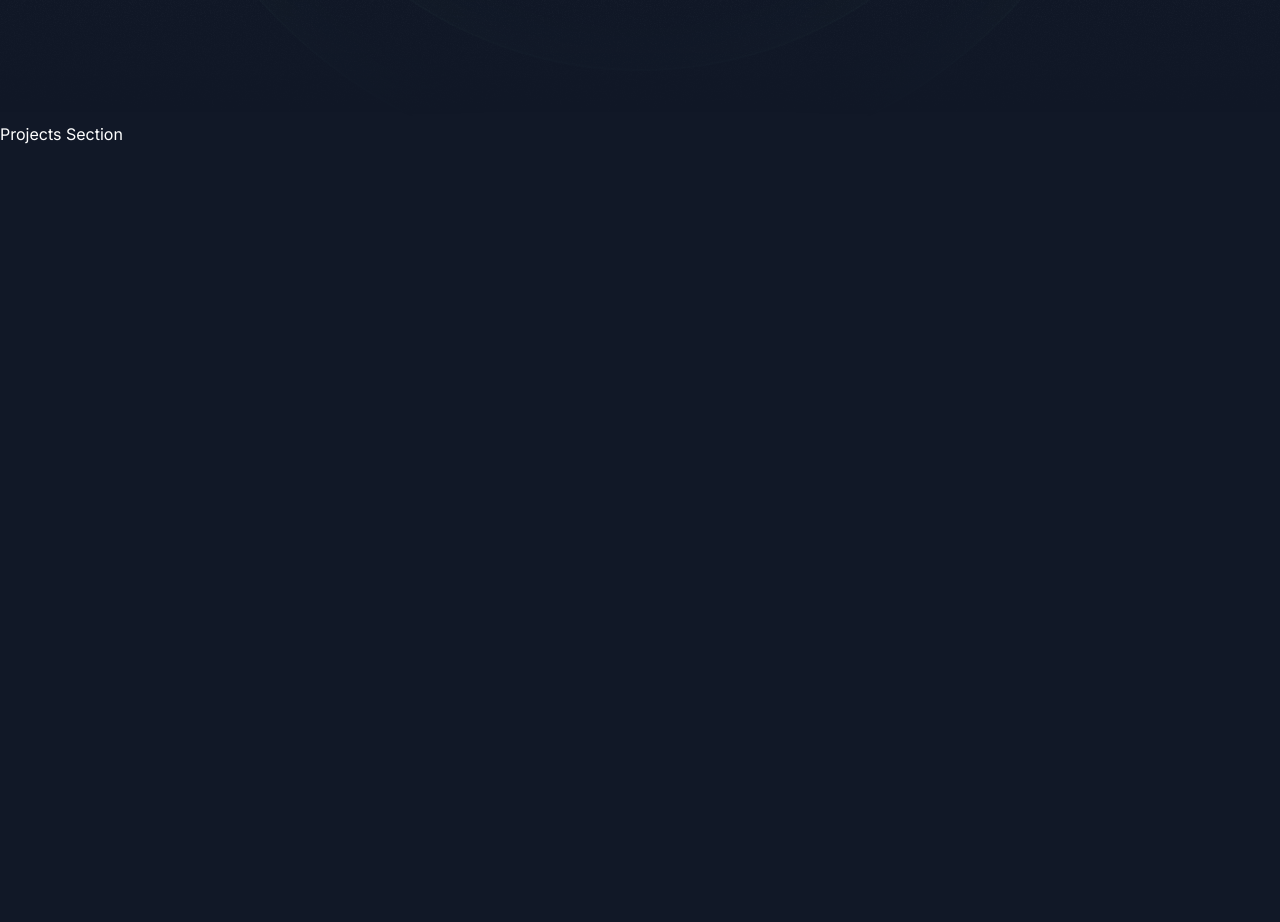
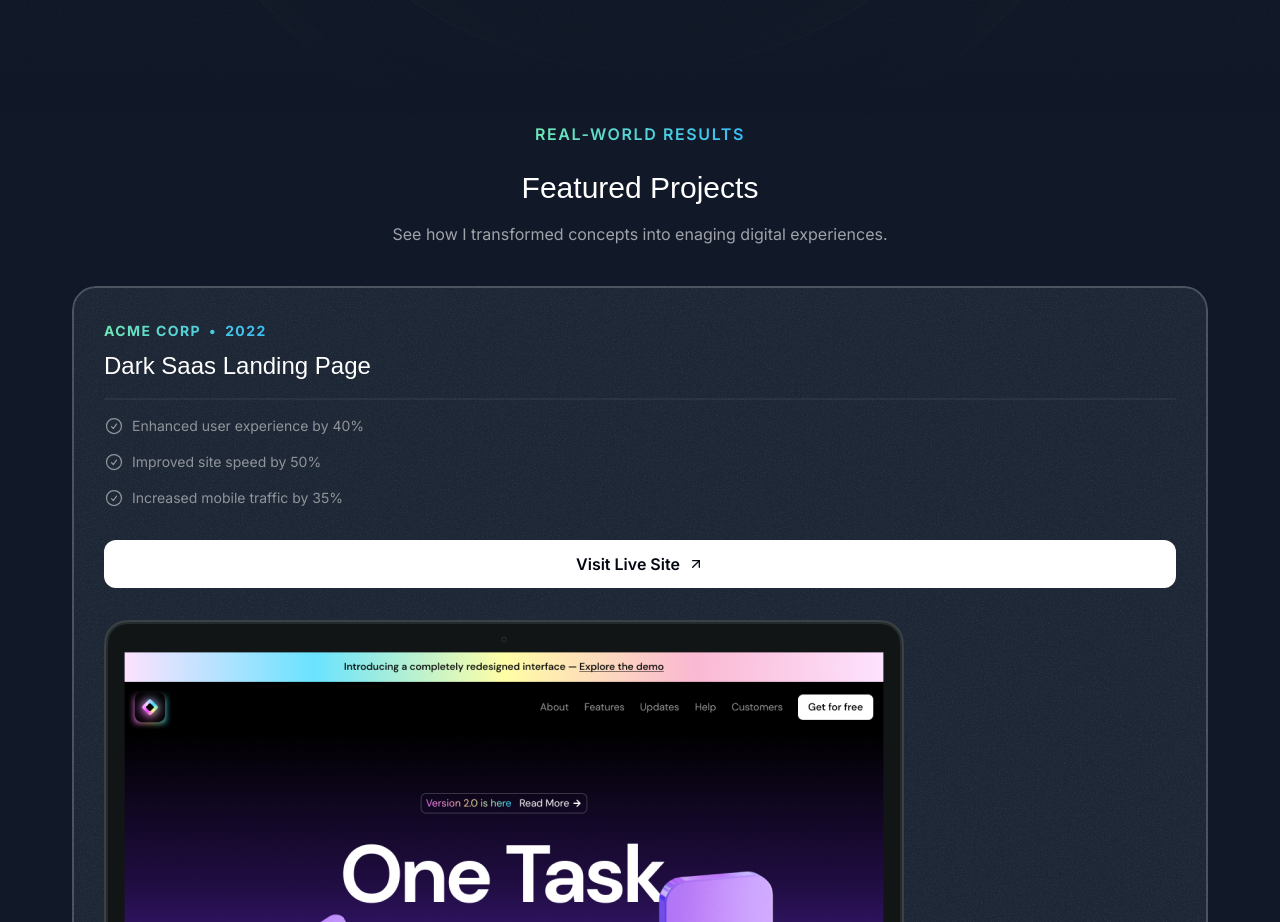
Before and after one commit to tommywa-a/Portfolio-site, a Next.js app: page / in a window 1280 px wide. Shown: the part 800-1722 px from the top of the page. Before the commit the page ends 979 px from the top, so only its background shows below. Built offline with nearby package versions, Linux system fonts and the light colour scheme; a web font is replaced by a local one.

Commit message:
Finished with Projects section for mobile view

```diff
--- a/src/sections/Projects.tsx
+++ b/src/sections/Projects.tsx
@@ -1,46 +1,106 @@
-import darkSaasLandingPage from "@/assets/images/dark-saas-landing-page.png";
-import lightSaasLandingPage from "@/assets/images/light-saas-landing-page.png";
-import aiStartupLandingPage from "@/assets/images/ai-startup-landing-page.png";
+import darkSaasLandingPage from '@/assets/images/dark-saas-landing-page.png'
+import lightSaasLandingPage from '@/assets/images/light-saas-landing-page.png'
+import aiStartupLandingPage from '@/assets/images/ai-startup-landing-page.png'
+import Image from 'next/image'
+import CheckCircleIcon from '@/assets/icons/check-circle.svg'
+import ArrowUpRightIcon from '@/assets/icons/arrow-up-right.svg'
+import grainImage from '@/assets/images/grain.jpg'
 
 const portfolioProjects = [
 	{
-    company: "Acme Corp",
-    year: "2022",
-    title: "Dark Saas Landing Page",
+		company: 'Acme Corp',
+		year: '2022',
+		title: 'Dark Saas Landing Page',
 		results: [
-      { title: "Enhanced user experience by 40%" },
-      { title: "Improved site speed by 50%" },
-      { title: "Increased mobile traffic by 35%" },
+			{ title: 'Enhanced user experience by 40%' },
+			{ title: 'Improved site speed by 50%' },
+			{ title: 'Increased mobile traffic by 35%' },
 		],
-    link: "https://youtu.be/4k7IdSLxh6w",
+		link: 'https://youtu.be/4k7IdSLxh6w',
 		image: darkSaasLandingPage,
 	},
 	{
-    company: "Innovative Co",
-    year: "2021",
-    title: "Light Saas Landing Page",
+		company: 'Innovative Co',
+		year: '2021',
+		title: 'Light Saas Landing Page',
 		results: [
-      { title: "Boosted sales by 20%" },
-      { title: "Expanded customer reach by 35%" },
-      { title: "Increased brand awareness by 15%" },
+			{ title: 'Boosted sales by 20%' },
+			{ title: 'Expanded customer reach by 35%' },
+			{ title: 'Increased brand awareness by 15%' },
 		],
-    link: "https://youtu.be/7hi5zwO75yc",
+		link: 'https://youtu.be/7hi5zwO75yc',
 		image: lightSaasLandingPage,
 	},
 	{
-    company: "Quantum Dynamics",
-    year: "2023",
-    title: "AI Startup Landing Page",
+		company: 'Quantum Dynamics',
+		year: '2023',
+		title: 'AI Startup Landing Page',
 		results: [
-      { title: "Enhanced user experience by 40%" },
-      { title: "Improved site speed by 50%" },
-      { title: "Increased mobile traffic by 35%" },
+			{ title: 'Enhanced user experience by 40%' },
+			{ title: 'Improved site speed by 50%' },
+			{ title: 'Increased mobile traffic by 35%' },
 		],
-    link: "https://youtu.be/Z7I5uSRHMHg",
+		link: 'https://youtu.be/Z7I5uSRHMHg',
 		image: aiStartupLandingPage,
 	},
-];
+]
 
 export const ProjectsSection = () => {
-  return <div>Projects Section</div>;
-};
+	return (
+		<section className='pb-16'>
+			<div className='container'>
+				<div className='flex justify-center'>
+					<p className='uppercase font-semibold tracking-widest bg-gradient-to-r from-emerald-300 to-sky-400 text-transparent bg-clip-text'>
+						Real-world Results
+					</p>
+				</div>
+				<h2 className='font-serif text-3xl text-center mt-6'>
+					Featured Projects
+				</h2>
+				<p className='text-center text-white/60 mt-4'>
+					See how I transformed concepts into enaging digital experiences.
+				</p>
+				<div className='flex flex-col mt-10 gap-20'>
+					{portfolioProjects.map((project) => (
+						<div
+							key={project.title}
+							className="bg-gray-800 rounded-3xl relative z-0 overflow-hidden after:z-10 after:content-[''] after:absolute after:inset-0 after:outline after:outline-2 after:-outline-offset-2 after:rounded-3xl after:outline-white/20 px-8 pt-8 after:pointer-events-none"
+						>
+              <div className='absolute inset-0 -z-10 opacity-5' style={{ backgroundImage: `url(${grainImage.src})` }}></div>
+								<div className='bg-gradient-to-r from-emerald-300 to-sky-400 inline-flex gap-2 font-bold uppercase tracking-widest text-sm text-transparent bg-clip-text'>
+									<span>{project.company}</span>
+									<span>&bull;</span>
+									<span>{project.year}</span>
+								</div>
+
+							<h3 className='font-serif text-2xl mt-2'>{project.title}</h3>
+							<hr className='border-t-2 border-white/5 mt-4' />
+							<ul className='flex flex-col gap-4 mt-4'>
+								{project.results.map((result) => (
+									<li
+										key={result.title}
+										className='flex gap-2 text-sm text-white/50'
+									>
+										<CheckCircleIcon className='size-5' />
+										<span>{result.title}</span>
+									</li>
+								))}
+							</ul>
+							<a href={project.link}>
+								<button className='bg-white text-gray-950 h-12 w-full rounded-xl font-semibold inline-flex items-center justify-center gap-2 mt-8'>
+									<span>Visit Live Site</span>
+                  <ArrowUpRightIcon className='size-4' />
+								</button>
+							</a>
+							<Image
+								src={project.image}
+								alt={project.title}
+                className='mt-8 -mb-4'
+							/>
+						</div>
+					))}
+				</div>
+			</div>
+		</section>
+	)
+}
```
Lines whose indentation alone changed are shown as unchanged.
